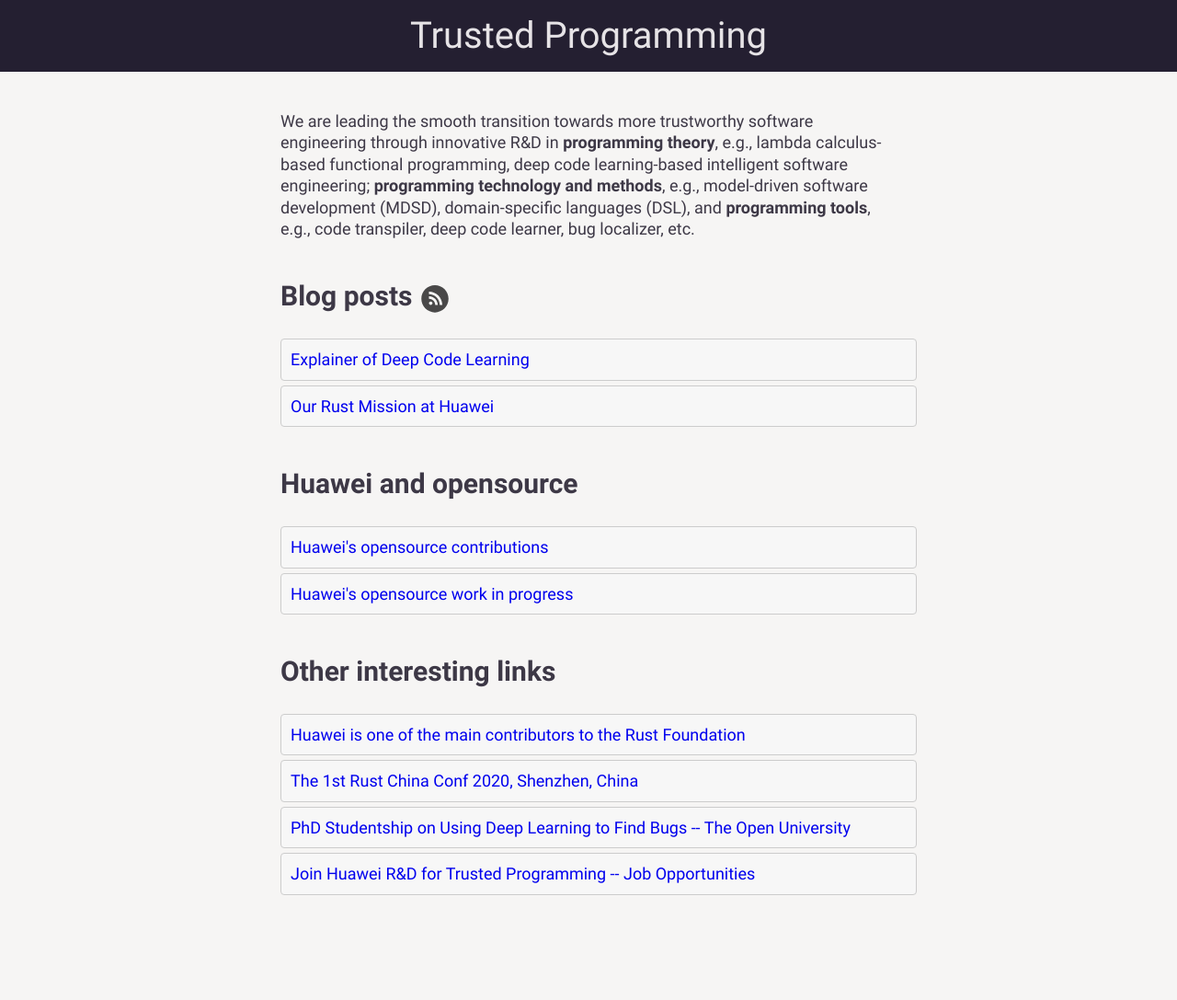
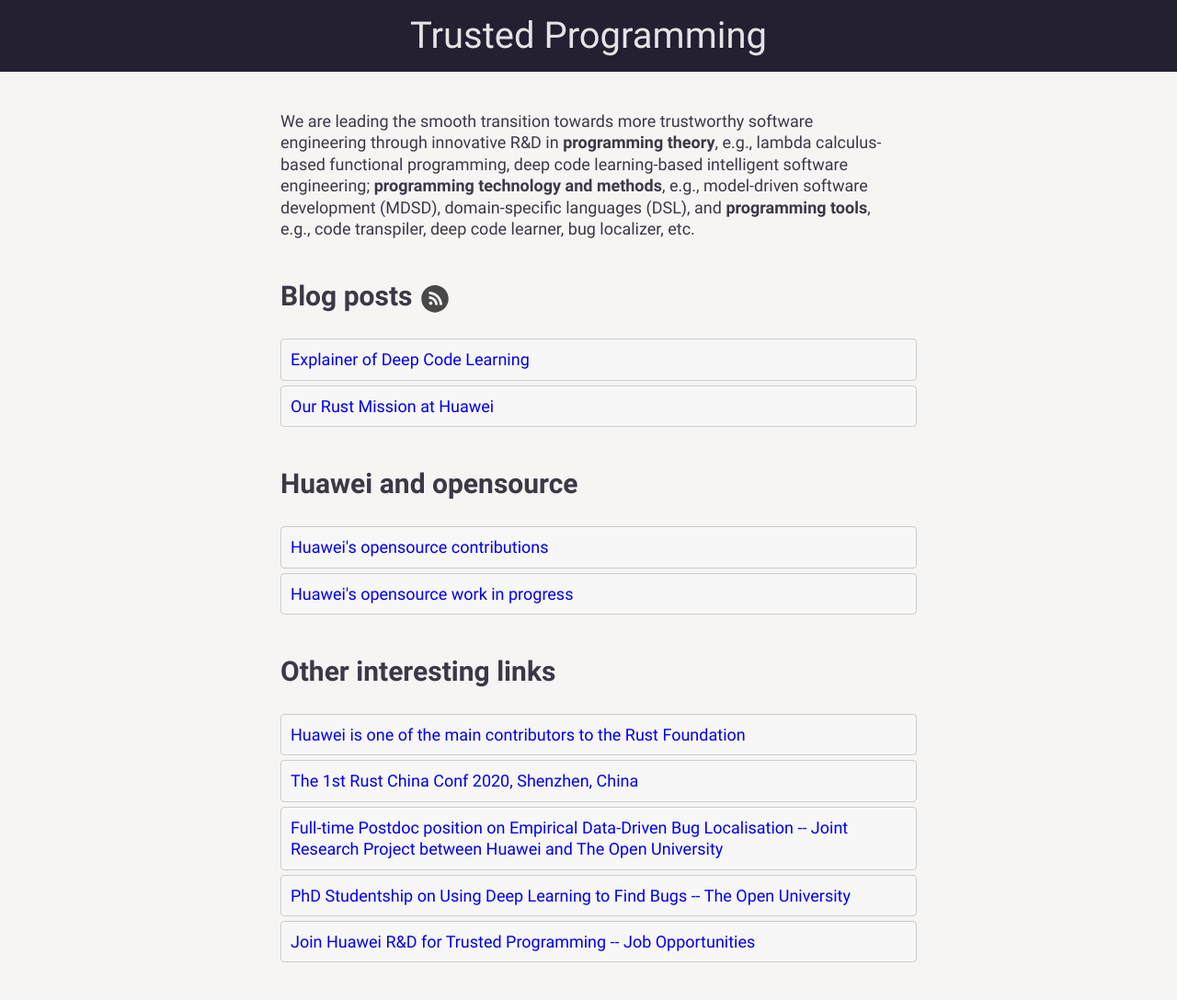
Before and after one commit to yijunyu/trusted-programming.github.io, a Jekyll site: the page built from index.md, in a window 1280 px wide. Shown: the whole page at 92% size. Built offline with Jekyll 4.4.1, drawn with Linux system fonts in a browser that asks for light colours; before the commit the page ends 1014 px from its top, so only the background shows below that.

Commit message:
Update index.md

```diff
--- a/index.md
+++ b/index.md
@@ -32,6 +32,7 @@
 <div class="posts">
   <a href="https://foundation.rust-lang.org">Huawei is one of the main contributors to the Rust Foundation</a>
   <a href="https://2020conf.rustcc.cn">The 1st Rust China Conf 2020, Shenzhen, China</a>
+  <a href="https://www.linkedin.com/jobs/view/2703556146/">Full-time Postdoc position on Empirical Data-Driven Bug Localisation -- Joint Research Project between Huawei and The Open University</a>
   <a href="https://www.open.ac.uk/stem/computing-and-communications/node/230">PhD Studentship on Using Deep Learning to Find Bugs -- The Open University</a>
   <a href="https://apply.workable.com/huawei-ireland/j/823CFEB55B/">Join Huawei R&D for Trusted Programming -- Job Opportunities</a>
 </div>
```
